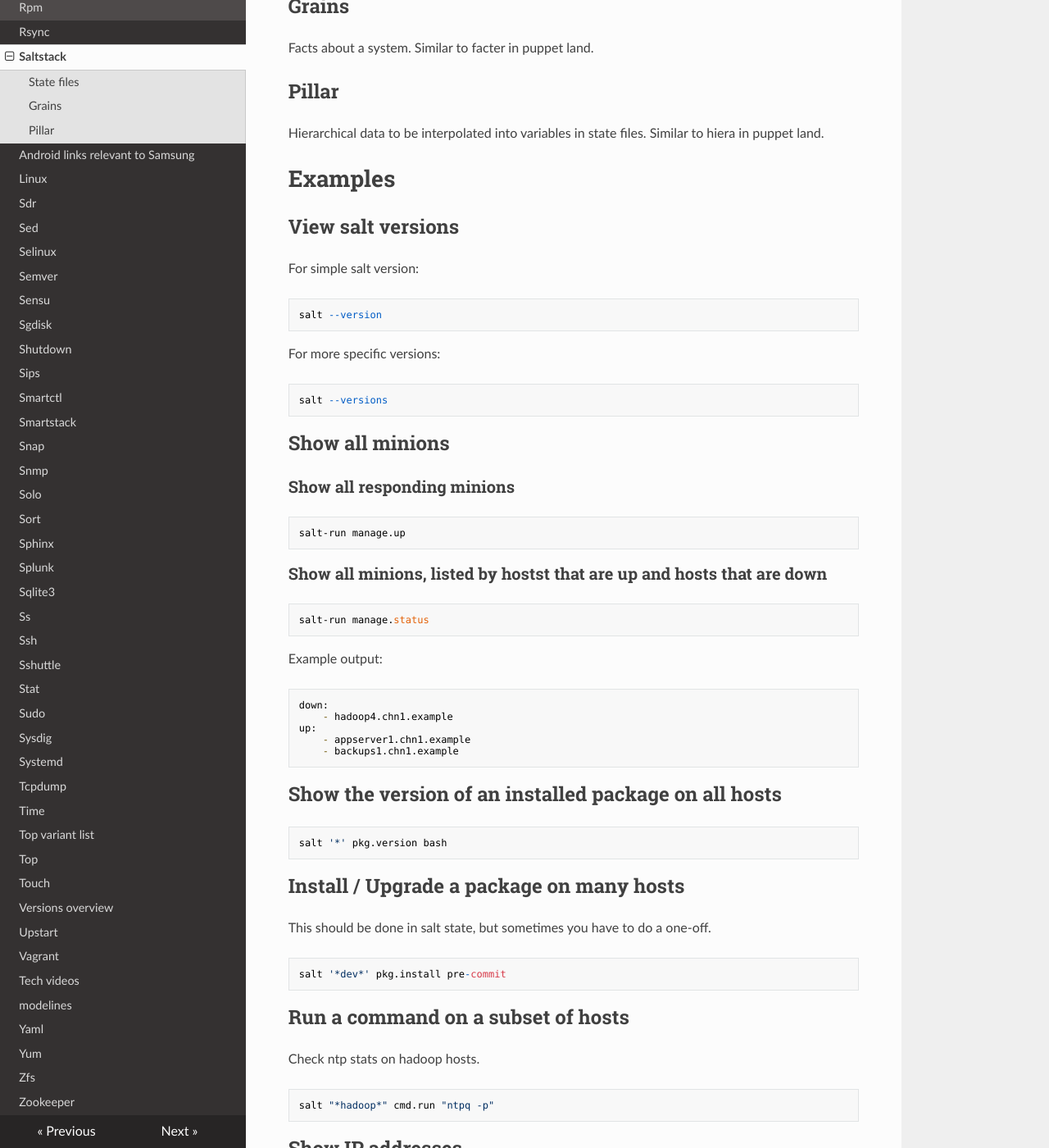
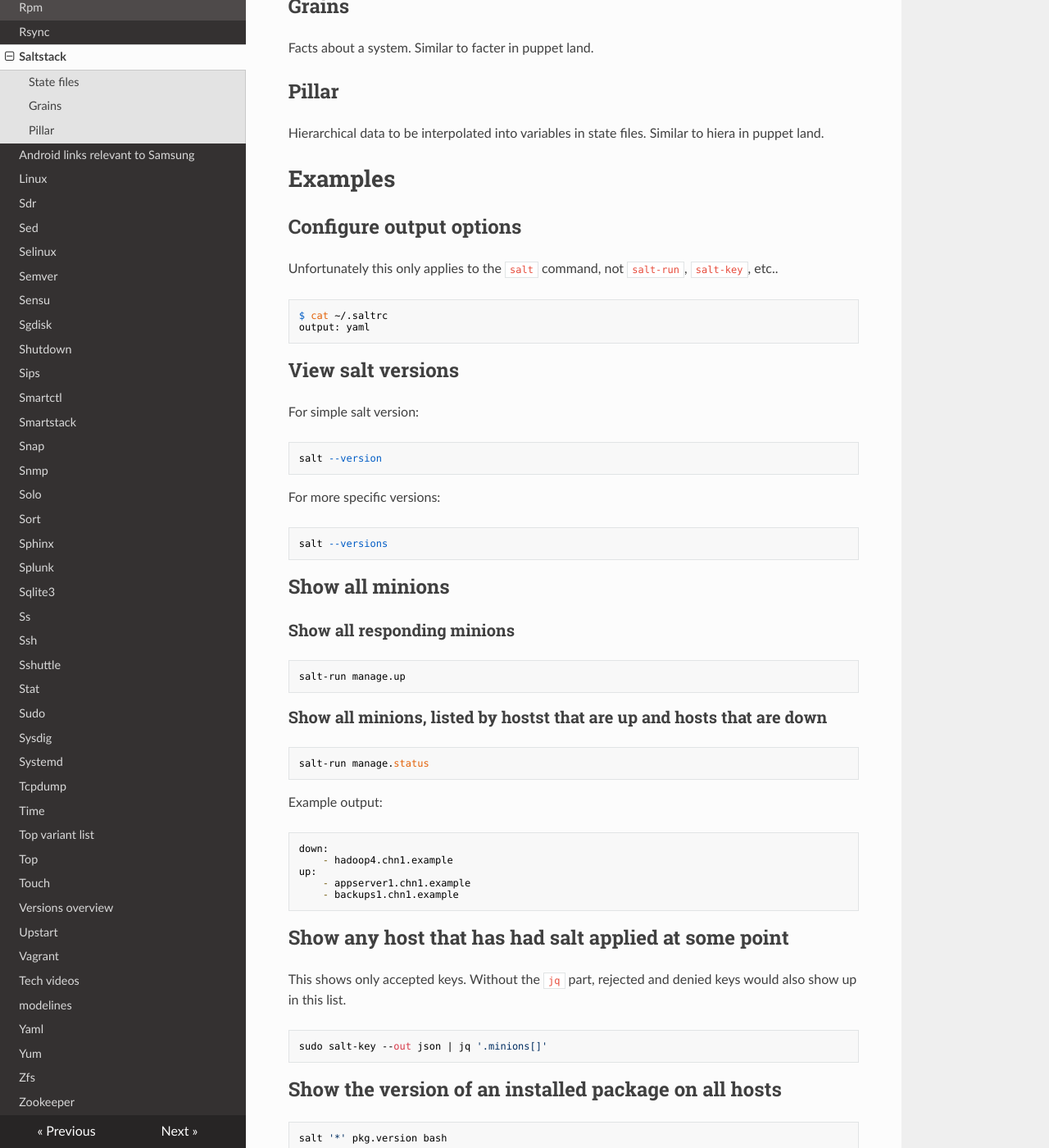
Before and after one commit to lando-cal/tech-notes, an MkDocs documentation site: the page built from docs/saltstack.md, in a window 1280 px wide and 1400 px high, scrolled down 513 px. Shown: the whole window at 82% size. Built offline with MkDocs 1.6.1, drawn with Linux system fonts in a browser that asks for light colours; nearby versions of some CDN libraries.

Commit message:
Add .saltrc

````diff
--- a/docs/saltstack.md
+++ b/docs/saltstack.md
@@ -21,6 +21,15 @@ Facts about a system. Similar to facter in puppet land.
 Hierarchical data to be interpolated into variables in state files. Similar to hiera in puppet land.
 
 # Examples
+
+## Configure output options
+
+Unfortunately this only applies to the `salt` command, not `salt-run`, `salt-key`, etc..
+
+```
+$ cat ~/.saltrc
+output: yaml
+```
 
 ## View salt versions
 
@@ -58,6 +67,14 @@ down:
 up:
     - appserver1.chn1.example
     - backups1.chn1.example
+```
+
+## Show any host that has had salt applied at some point
+
+This shows only accepted keys. Without the `jq` part, rejected and denied keys would also show up in this list.
+
+```
+sudo salt-key --out json | jq '.minions[]'
 ```
 
 ## Show the version of an installed package on all hosts
````
